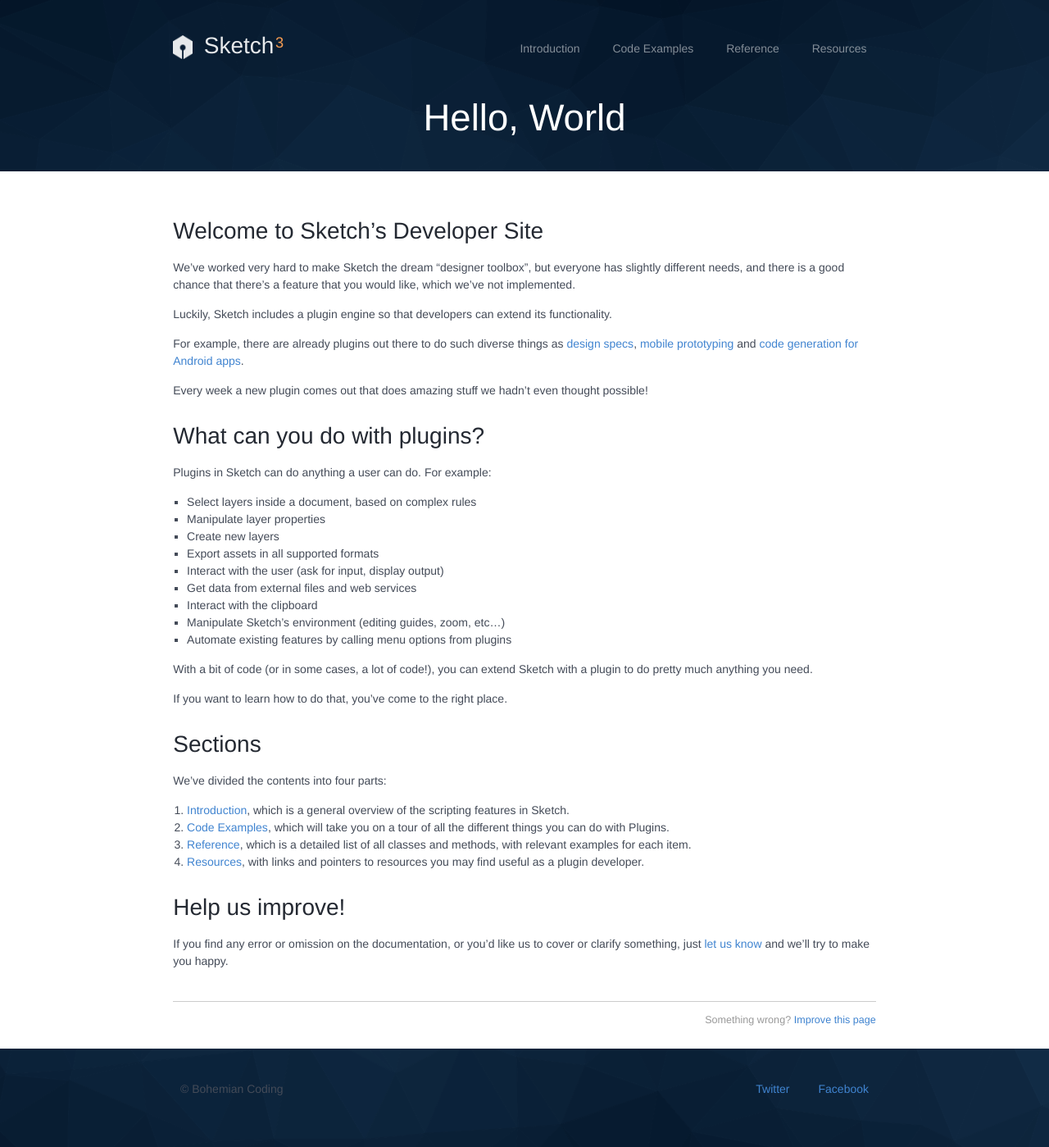
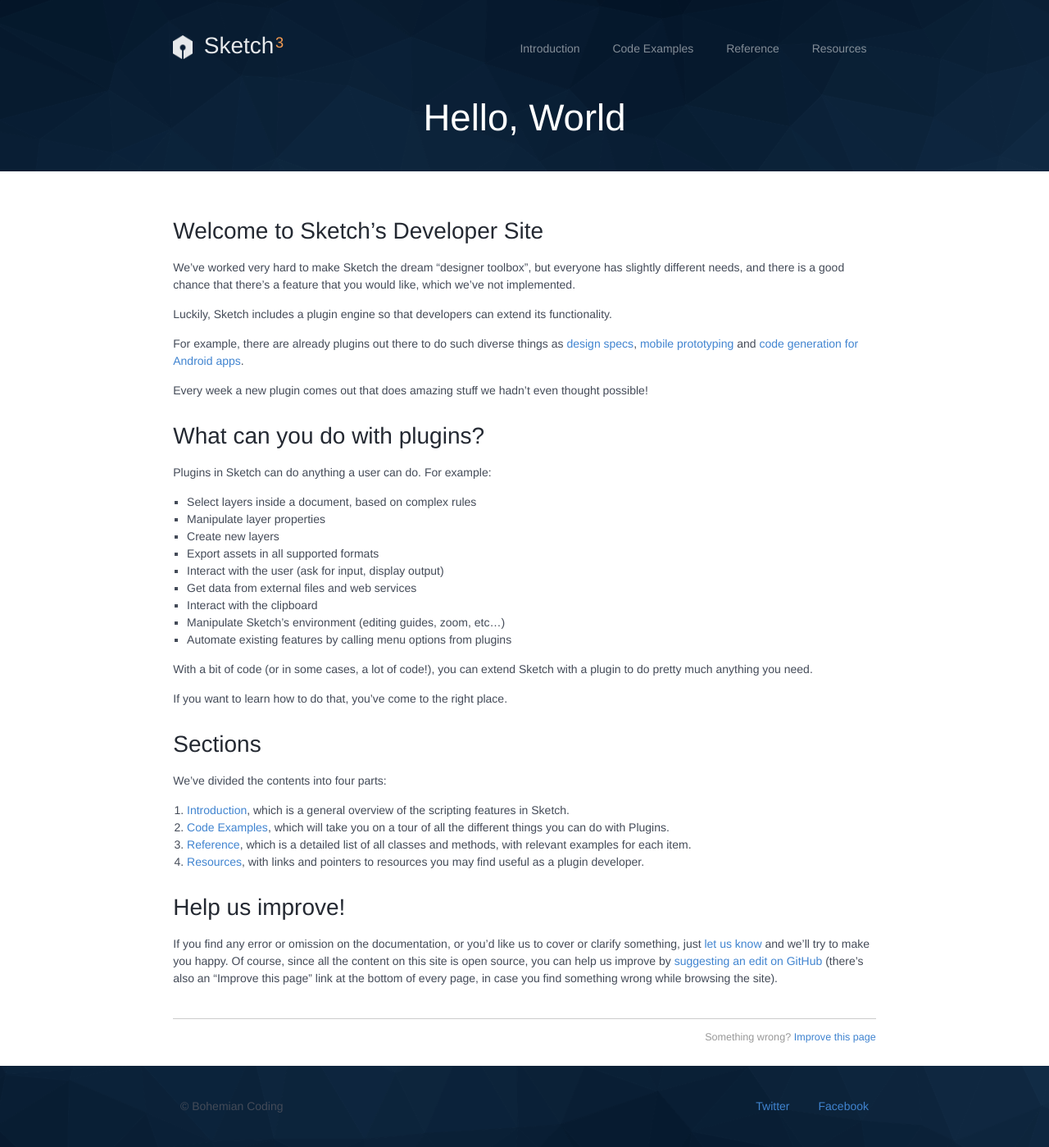
Before and after one commit to matt-curtis/developer.sketchapp.com, a Jekyll site: the page built from index.md, in a window 1280 px wide. Shown: the whole page at 82% size. Built offline with Jekyll 4.4.1, drawn with Linux system fonts in a browser that asks for light colours; Markdown is read by kramdown in place of the engine named in the settings; before the commit the page ends 1378 px from its top, so only the background shows below that.

Commit message:
Added note about the site being editable in GitHub

```diff
--- a/index.md
+++ b/index.md
@@ -41,4 +41,4 @@ We’ve divided the contents into four parts:
 
 ## Help us improve!
 
-If you find any error or omission on the documentation, or you’d like us to cover or clarify something, just [let us know](mailto:mail@bohemiancoding.com?subject=Developer%20Documentation%20Suggestion) and we’ll try to make you happy.
+If you find any error or omission on the documentation, or you’d like us to cover or clarify something, just [let us know](mailto:mail@bohemiancoding.com?subject=Developer%20Documentation%20Suggestion) and we’ll try to make you happy. Of course, since all the content on this site is open source, you can help us improve by [suggesting an edit on GitHub]({{site.github_repo}}) (there's also an "Improve this page" link at the bottom of every page, in case you find something wrong while browsing the site).
```
